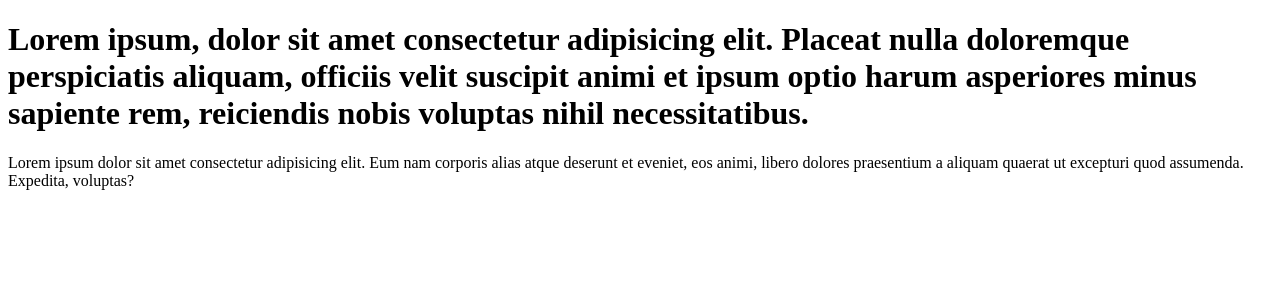
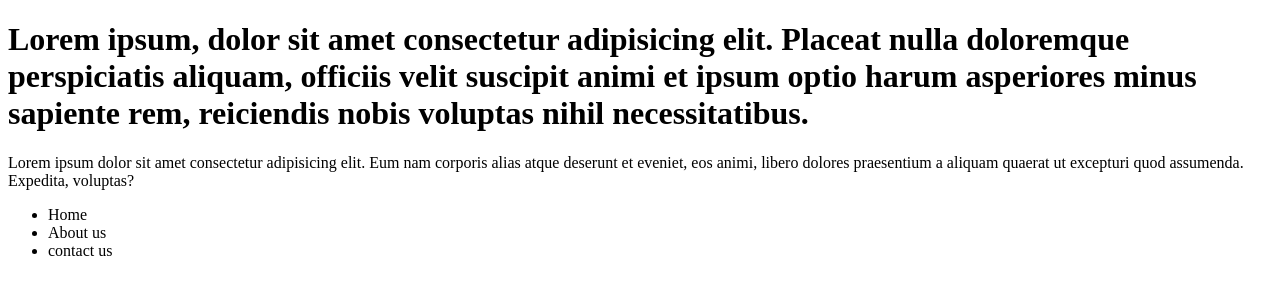
Before and after one commit to praveen-codes36/learn-git, a plain HTML site: page index.html in a window 1280 px wide. Drawn offline with Linux system fonts and the light colour scheme.

Commit message:
add a list

```diff
--- a/index.html
+++ b/index.html
@@ -8,5 +8,10 @@
 <body>
     <h1>Lorem ipsum, dolor sit amet consectetur adipisicing elit. Placeat nulla doloremque perspiciatis aliquam, officiis velit suscipit animi et ipsum optio harum asperiores minus sapiente rem, reiciendis nobis voluptas nihil necessitatibus.</h1>
     <p>Lorem ipsum dolor sit amet consectetur adipisicing elit. Eum nam corporis alias atque deserunt et eveniet, eos animi, libero dolores praesentium a aliquam quaerat ut excepturi quod assumenda. Expedita, voluptas?</p>
+    <ul>
+        <li>Home</li>
+        <li>About us</li>
+        <li>contact us</li>
+    </ul>
 </body>
 </html>
```
